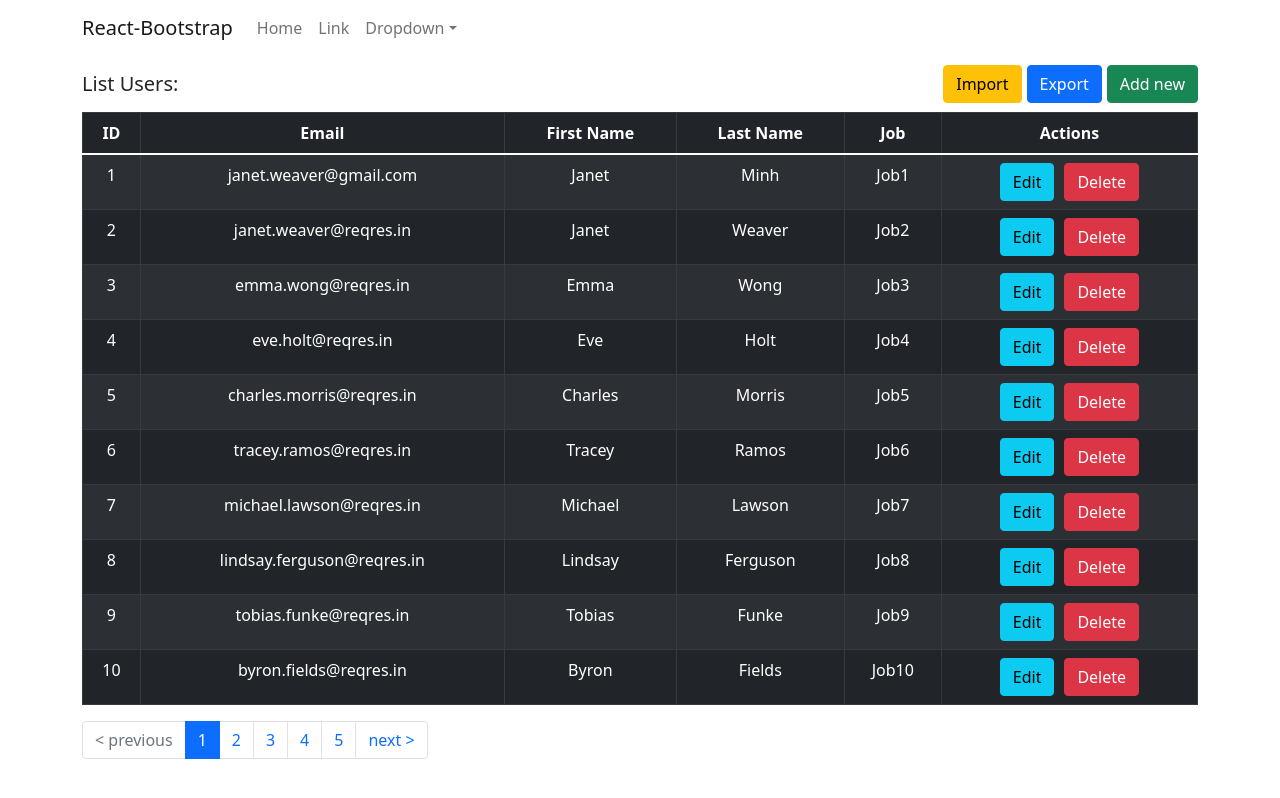
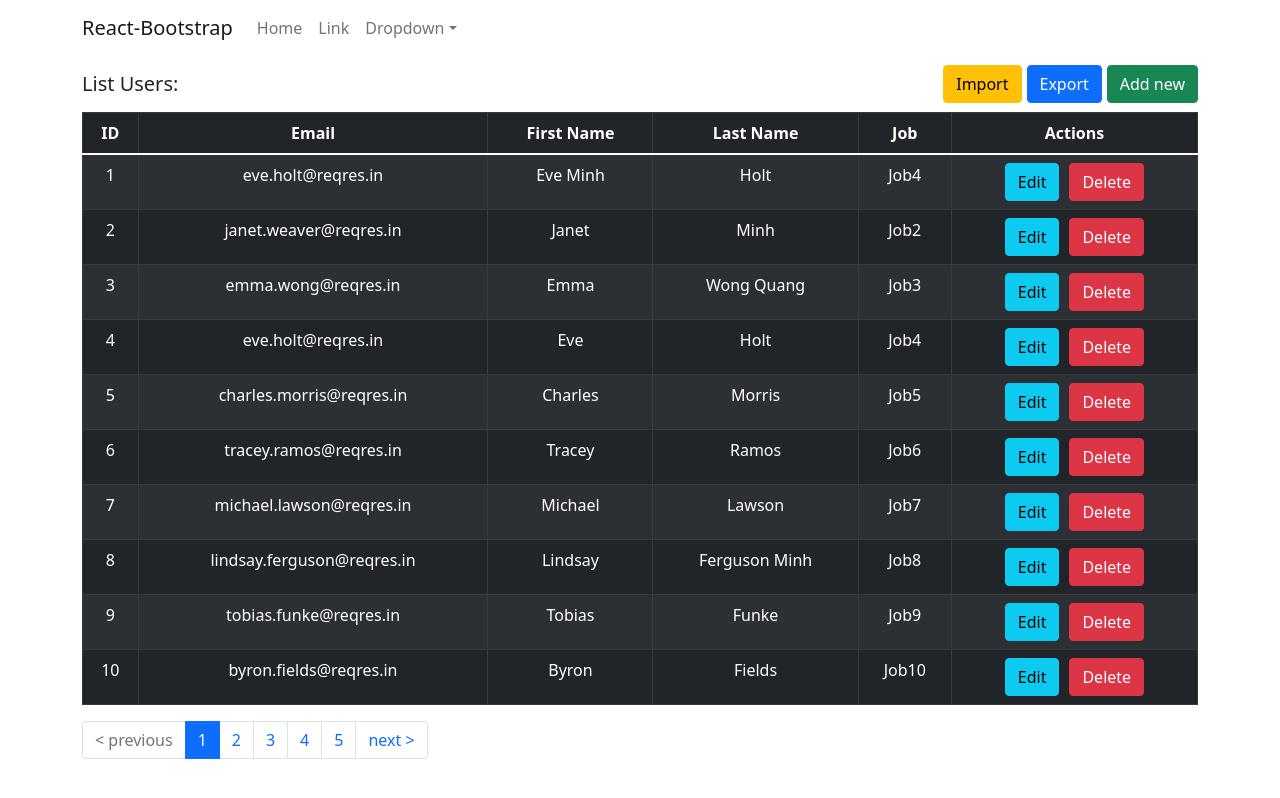
Before and after one commit to minhquang23/beginReact, a React (Create React App) app: page / in a window 1280 px wide. Built offline with nearby package versions, Linux system fonts and the light colour scheme; data requests are answered from the project's data file.

Commit message:
fix feature edit users

```diff
--- a/db.json
+++ b/db.json
@@ -1,25 +1,25 @@
 {
   "posts": [
     {
-      "email": "janet.weaver@gmail.com",
-      "first_name": "Janet",
-      "last_name": "Minh",
-      "job": "Job1",
+      "email": "eve.holt@reqres.in",
+      "first_name": "Eve Minh",
+      "last_name": "Holt",
+      "job": "Job4",
       "id": 1
     },
     {
-      "id": 2,
       "email": "janet.weaver@reqres.in",
       "first_name": "Janet",
-      "last_name": "Weaver",
-      "job": "Job2"
+      "last_name": "Minh",
+      "job": "Job2",
+      "id": 2
     },
     {
-      "id": 3,
       "email": "emma.wong@reqres.in",
       "first_name": "Emma",
-      "last_name": "Wong",
-      "job": "Job3"
+      "last_name": "Wong Quang",
+      "job": "Job3",
+      "id": 3
     },
     {
       "id": 4,
@@ -36,11 +36,11 @@
       "job": "Job5"
     },
     {
-      "id": 6,
       "email": "tracey.ramos@reqres.in",
       "first_name": "Tracey",
       "last_name": "Ramos",
-      "job": "Job6"
+      "job": "Job6",
+      "id": 6
     },
     {
       "id": 7,
@@ -50,11 +50,11 @@
       "job": "Job7"
     },
     {
-      "id": 8,
       "email": "lindsay.ferguson@reqres.in",
       "first_name": "Lindsay",
-      "last_name": "Ferguson",
-      "job": "Job8"
+      "last_name": "Ferguson Minh",
+      "job": "Job8",
+      "id": 8
     },
     {
       "id": 9,
--- a/src/components/EditUserModal.jsx
+++ b/src/components/EditUserModal.jsx
@@ -13,16 +13,10 @@ function EditUserModal({ handleClose, handleShow, handleEditUser, dataUser }) {
   const handleEdit = async (e) => {
     e.preventDefault();
     try {
-      let res = await editUser(formData);
+      let res = await editUser(dataUser.id, formData);
       handleClose();
       toast.success("A User is edited succeed!");
-      handleEditUser({
-        id: res.data.id,
-        email: res.data.email,
-        first_name: res.data.first_name,
-        last_name: res.data.last_name,
-        job: res.data.job,
-      });
+      handleEditUser(res.data);
     } catch (e) {
       toast.error(e);
     }
--- a/src/components/TableUsers.jsx
+++ b/src/components/TableUsers.jsx
@@ -10,8 +10,6 @@ import _ from "lodash";
 
 const TableUsers = (props) => {
   const [listUsers, setListUsers] = useState([]);
-  const [totalUsers, setTotalUsers] = useState(0);
-  const [totalPages, setTotalPages] = useState(0);
   const [dataUser, setDataUser] = useState({});
 
   const [showAddNew, setShowAddNew] = useState(false);
@@ -32,11 +30,8 @@ const TableUsers = (props) => {
 
   const getUsers = async (handlePage) => {
     let res = await fetchAllUsers(handlePage);
-    console.log("res :", res);
     if (res?.data) {
       setListUsers(res.data);
-      setTotalUsers(res.total);
-      setTotalPages(res.total_pages);
     }
   };
 
@@ -50,13 +45,11 @@ const TableUsers = (props) => {
 
   const handleEditUser = (user) => {
     let cloneListUsers = _.cloneDeep(listUsers);
-    let index = cloneListUsers.findIndex((item) => {
-      return item.id === user.id;
+    let index = listUsers.findIndex((item) => {
+      const abc = item.id === user.id;
+      return abc;
     });
-    cloneListUsers[index].email = user.email;
-    cloneListUsers[index].first_name = user.first_name;
-    cloneListUsers[index].last_name = user.last_name;
-    cloneListUsers[index].job = user.job;
+    cloneListUsers[index] = user;
     setListUsers(cloneListUsers);
   };
 
--- a/src/services/UserServices.js
+++ b/src/services/UserServices.js
@@ -11,8 +11,8 @@ const postUsers = (data) => {
   return axios.post(`/posts`, data);
 };
 
-const editUser = (data) => {
-  return axios.put(`/posts/1`, data);
+const editUser = (id, data) => {
+  return axios.put(`/posts/${id}`, data);
 };
 
 const deleteUser = () => {
```
